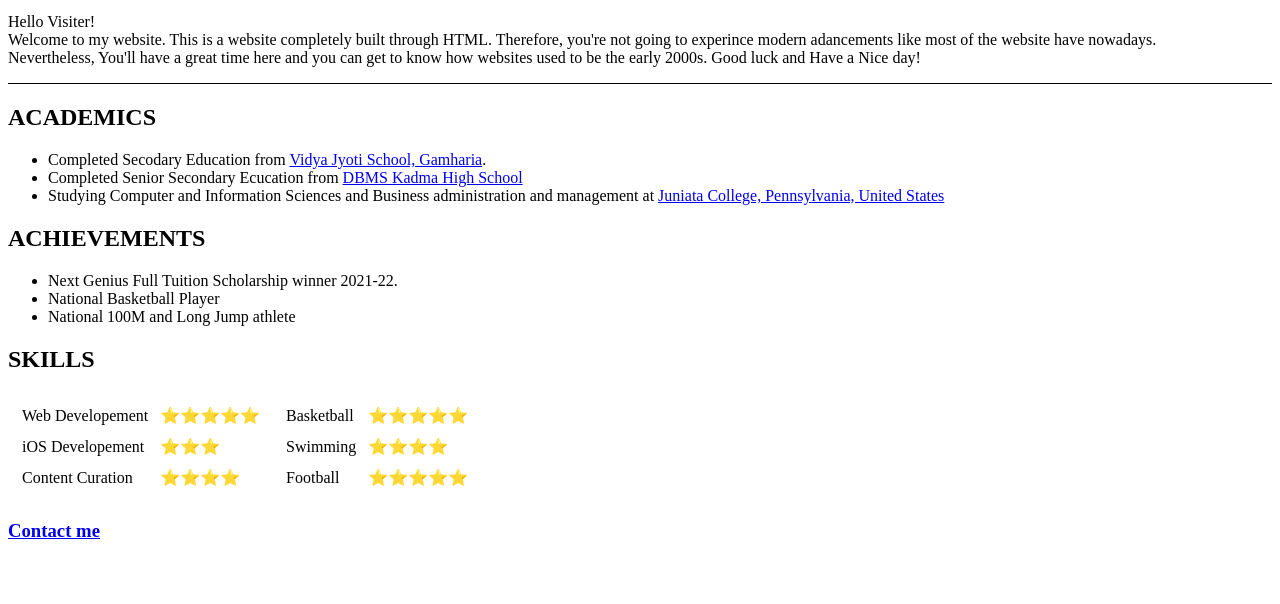
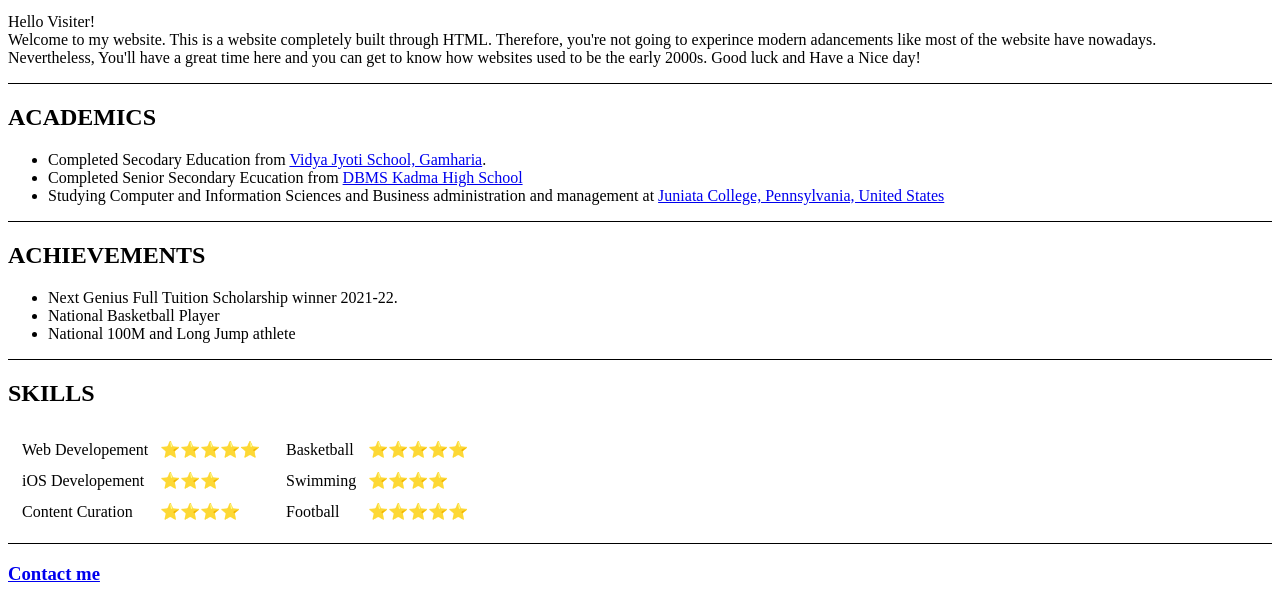
Before and after one commit to Anjan387/CV, a plain HTML site: page index.html in a window 1280 px wide. Shown: the part 207-811 px from the top of the page. Drawn offline with Linux system fonts and the light colour scheme.

Commit message:
updaiting

```diff
--- a/index.html
+++ b/index.html
@@ -26,12 +26,14 @@
             <li>Completed Senior Secondary Ecucation from <a href = " https://www.dbmskhs.in/ " target="_blank" rel ="noopener noreferrer">DBMS Kadma High School</a></li>
             <li>Studying Computer and Information Sciences and Business administration and management at <a href = "https://www.juniata.edu/" target="_blank" rel ="noopener noreferrer" >Juniata College, Pennsylvania, United States</a></li>
         </ul>
+        <hr size="1" color="black">
         <h2>ACHIEVEMENTS</h2>
         <ul>
             <li>Next Genius Full Tuition Scholarship winner 2021-22.</li>
             <li>National Basketball Player</li>
             <li>National 100M and Long Jump athlete</li>
         </ul>
+        <hr size="1" color="black">
         <h2>SKILLS</h2>
         <table>
             <tr>
@@ -69,6 +71,7 @@
                 </td>
             </tr>
         </table>
+        <hr size="1" color="black">
         <h3><a href = "contact_details.html" target="_blank" rel="noopener noreferrer">Contact me</a></h3>
     </body>
 </html>
```
